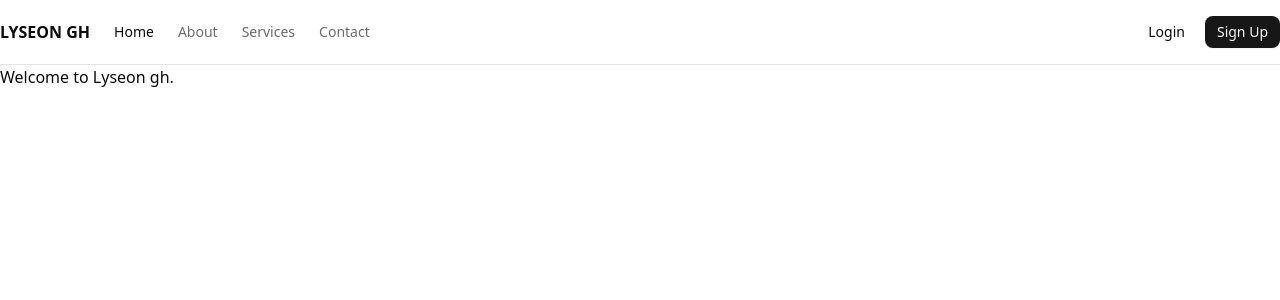
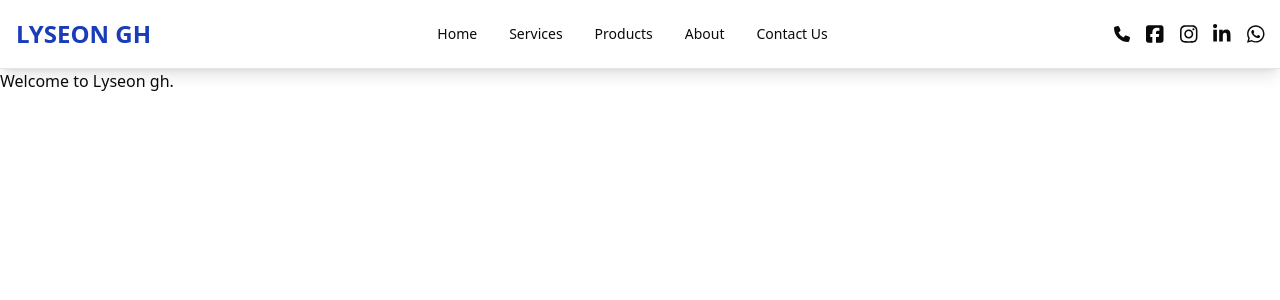
Before and after one commit to LYSEONGH-PROJECT/LYSEONGH-frontend, a Next.js app in the folder lyseongh-website/: page / in a window 1280 px wide. Shown: the top 300 px of the page. Built offline with nearby package versions, Linux system fonts and the light colour scheme.

Commit message:
feat:added navbar and footer features

```diff
--- a/lyseongh-website/src/app/layout.jsx
+++ b/lyseongh-website/src/app/layout.jsx
@@ -1,6 +1,6 @@
 import { Geist, Geist_Mono } from "next/font/google";
 import "./globals.css";
-import { Navbar } from "@/components/nav-bar";
+import { Navbar } from "@/components/layout/nav-bar";
 
 const geistSans = Geist({
   variable: "--font-geist-sans",
--- /dev/null
+++ b/lyseongh-website/src/components/layout/footer.jsx
@@ -0,0 +1,6 @@
+
+
+
+export function Footer(){
+
+}
--- /dev/null
+++ b/lyseongh-website/src/components/layout/nav-bar.jsx
@@ -0,0 +1,134 @@
+'use client';
+
+import { useState } from "react";
+import { Button } from "../ui/button";
+import Link from "next/link";
+import {
+    NavigationMenu,
+    NavigationMenuList,
+    NavigationMenuItem,
+    NavigationMenuContent,
+    NavigationMenuTrigger,
+    NavigationMenuLink,
+ } from "../ui/navigation-menu";
+import { Phone, FacebookIcon, Instagram, LinkedinIcon,  } from "lucide-react";
+import { FontAwesomeIcon } from "@fortawesome/react-fontawesome";
+import { easeIn, motion } from "framer-motion";
+import { faPhone } from "@fortawesome/free-solid-svg-icons";
+import { faInstagram, faLinkedinIn, faSquareFacebook, faWhatsapp } from "@fortawesome/free-brands-svg-icons";
+
+export function Navbar(){
+    const [isMobileMenuOpen, setIsMobileMenuOpen] = useState(false);
+
+    const toggleMobileMenu = () => {
+        setIsMobileMenuOpen(!isMobileMenuOpen);
+    }
+
+    const socials = [
+        {
+            id: 1,
+            icon: <FontAwesomeIcon icon={faSquareFacebook} />,
+            href: '/',
+            className: 'text-xl',
+        },
+        {
+            id: 2,
+            icon: <FontAwesomeIcon icon={faInstagram} />,
+            href: '/',
+            className: 'text-xl'
+        },
+        {
+            id: 3,
+            icon: <FontAwesomeIcon icon={faLinkedinIn} />,
+            href: '/',
+            className: 'text-xl'
+        },
+        {
+            id: 4,
+            icon: <FontAwesomeIcon icon={faWhatsapp} />,
+            href: '/',
+            className: 'text-xl'
+        },
+    ];
+
+    return (
+        <header className="w-full shadow-lg">
+
+            <div className="flex justify-between items-center border-b p-4">
+
+                {/* Logo */}
+                <Link href="/">
+                    <span className="font-bold text-2xl text-blue-800">LYSEON GH</span>
+                </Link>
+
+
+                {/* Desktop Menu */}
+                <NavigationMenu className="hidden md:flex">
+                    <NavigationMenuList className="flex justify-center gap-x-4">
+                        <NavigationMenuItem>
+                            <NavigationMenuLink asChild>
+                                <Link href="/" className="">
+                                    Home
+                                </Link>
+                            </NavigationMenuLink>
+                        </NavigationMenuItem>
+                        <NavigationMenuItem>
+                            <NavigationMenuLink asChild>
+                                <Link href="/" className="">
+                                    Services
+                                </Link>
+                            </NavigationMenuLink>
+                        </NavigationMenuItem>
+                        <NavigationMenuItem>
+                            <NavigationMenuLink asChild>
+                                <Link href="/" className="">
+                                    Products
+                                </Link>
+                            </NavigationMenuLink>
+                        </NavigationMenuItem>
+                        <NavigationMenuItem>
+                            <NavigationMenuLink asChild>
+                                <Link href="/" className="">
+                                    About
+                                </Link>
+                            </NavigationMenuLink>
+                        </NavigationMenuItem>
+                        <NavigationMenuItem>
+                            <NavigationMenuLink asChild>
+                                <Link href="/" className="">
+                                    Contact Us
+                                </Link>
+                            </NavigationMenuLink>
+                        </NavigationMenuItem>
+                    </NavigationMenuList>
+                </NavigationMenu>
+
+                {/* Mobile Menu */}
+
+
+                {/* Contacts */}
+                <div className="md:flex hidden gap-x-4">
+                    {/* Phone Number */}
+                    <Link href="/" className="flex items-center gap-x-1">
+                        <FontAwesomeIcon icon={faPhone} />
+                        <span className="text-xs hidden">+233 543 794 580</span>
+                    </Link>
+
+                    {/* Socials */}
+                    {socials.map((social) => {
+                        return <motion.div
+                        whileHover={{ scale: 1.2 }}
+                        key={social.id}
+                        >
+                            <Link href={social.href} className={social.className}>
+                                {social.icon}
+                            </Link>
+                        </motion.div>
+                    })}
+                </div>
+            </div>
+
+
+        </header>
+    )
+}
--- a/lyseongh-website/src/components/nav-bar.jsx
+++ /dev/null
@@ -1,137 +0,0 @@
-"use client"
-
-import * as React from "react"
-import Link from "next/link"
-import { usePathname } from "next/navigation"
-import { Menu, X } from "lucide-react"
-
-import { cn } from "@/lib/utils"
-import { Button } from "@/components/ui/button"
-import {
-  Sheet,
-  SheetContent,
-  SheetTrigger,
-} from "@/components/ui/sheet"
-
-const navigation = [
-  { name: "Home", href: "/" },
-  { name: "About", href: "/about" },
-  { name: "Services", href: "/services" },
-  { name: "Contact", href: "/contact" },
-]
-
-export function Navbar() {
-  const pathname = usePathname()
-  const [open, setOpen] = React.useState(false)
-
-  return (
-    <header className="sticky top-0 z-50 w-full border-b bg-background/95 backdrop-blur supports-[backdrop-filter]:bg-background/60">
-      <div className="container flex h-16 items-center">
-        <div className="mr-4 hidden md:flex">
-          <Link href="/" className="mr-6 flex items-center space-x-2">
-            <span className="hidden font-bold sm:inline-block">
-              LYSEON GH
-            </span>
-          </Link>
-          <nav className="flex items-center space-x-6 text-sm font-medium">
-            {navigation.map((item) => (
-              <Link
-                key={item.href}
-                href={item.href}
-                className={cn(
-                  "transition-colors hover:text-foreground/80",
-                  pathname === item.href
-                    ? "text-foreground"
-                    : "text-foreground/60"
-                )}
-              >
-                {item.name}
-              </Link>
-            ))}
-          </nav>
-        </div>
-
-        {/* Mobile menu */}
-        <Sheet open={open} onOpenChange={setOpen}>
-          <SheetTrigger asChild>
-            <Button
-              variant="ghost"
-              className="mr-2 px-0 text-base hover:bg-transparent focus-visible:bg-transparent focus-visible:ring-0 focus-visible:ring-offset-0 md:hidden"
-            >
-              <Menu className="h-5 w-5" />
-              <span className="sr-only">Toggle Menu</span>
-            </Button>
-          </SheetTrigger>
-          <SheetContent side="left" className="pr-0">
-            <MobileLink
-              href="/"
-              className="flex items-center"
-              onOpenChange={setOpen}
-            >
-              <span className="font-bold">LYSEON GH</span>
-            </MobileLink>
-            <div className="my-4 h-[calc(100vh-8rem)] pb-10 pl-6">
-              <div className="flex flex-col space-y-3">
-                {navigation.map((item) => (
-                  <MobileLink
-                    key={item.href}
-                    href={item.href}
-                    onOpenChange={setOpen}
-                    className={cn(
-                      "transition-colors hover:text-foreground/80",
-                      pathname === item.href
-                        ? "text-foreground"
-                        : "text-foreground/60"
-                    )}
-                  >
-                    {item.name}
-                  </MobileLink>
-                ))}
-              </div>
-            </div>
-          </SheetContent>
-        </Sheet>
-
-        {/* Mobile brand */}
-        <div className="flex flex-1 items-center justify-between space-x-2 md:justify-end">
-          <div className="w-full flex-1 md:w-auto md:flex-none">
-            <Link href="/" className="mr-6 flex items-center space-x-2 md:hidden">
-              <span className="font-bold">Your Brand</span>
-            </Link>
-          </div>
-          <nav className="flex items-center">
-            <Button variant="ghost" size="sm" className="hidden md:inline-flex">
-              Login
-            </Button>
-            <Button size="sm" className="ml-2">
-              Sign Up
-            </Button>
-          </nav>
-        </div>
-      </div>
-    </header>
-  )
-}
-
-
-function MobileLink({
-  href,
-  onOpenChange,
-  className,
-  children,
-  ...props
-}) {
-  const router = usePathname()
-  return (
-    <Link
-      href={href}
-      onClick={() => {
-        onOpenChange?.(false)
-      }}
-      className={cn(className)}
-      {...props}
-    >
-      {children}
-    </Link>
-  )
-}
```
